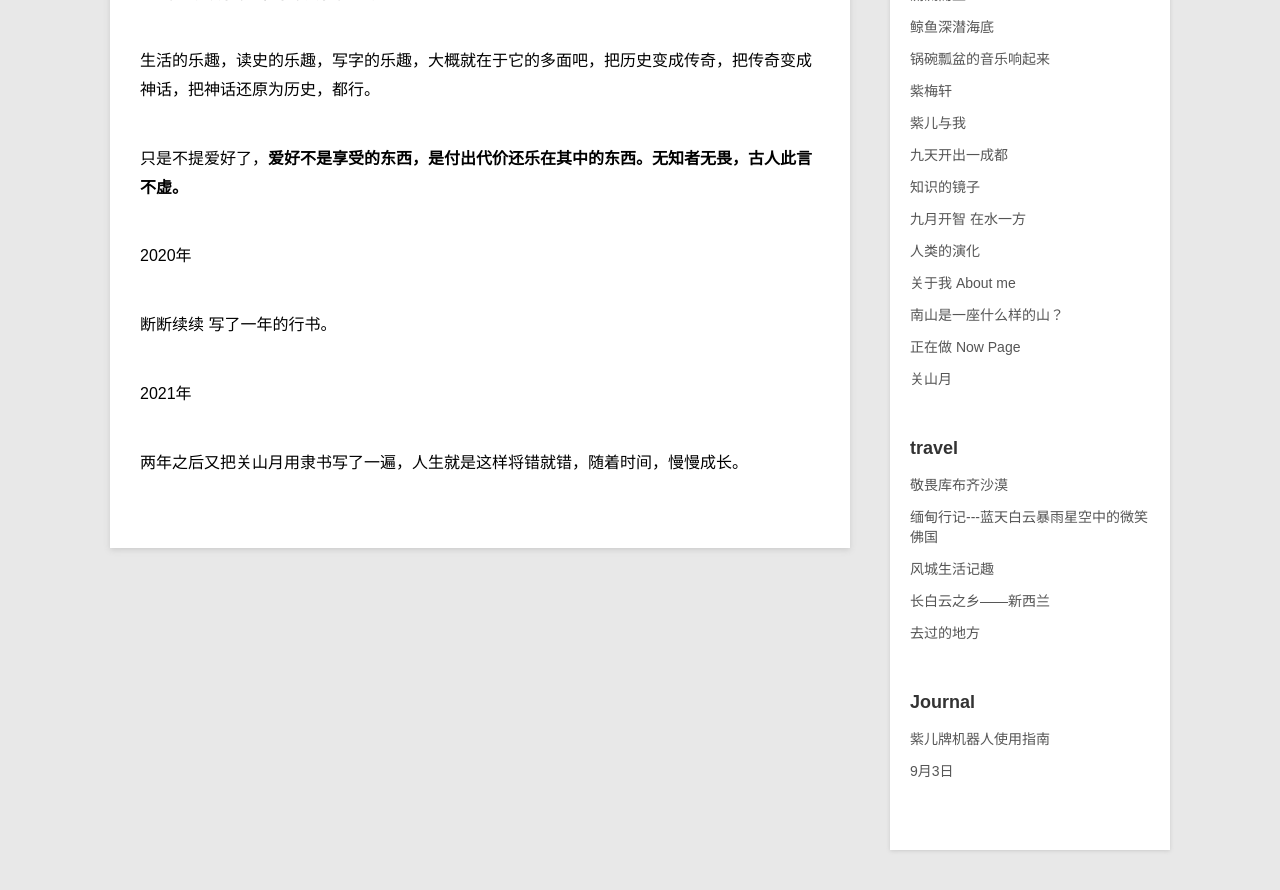
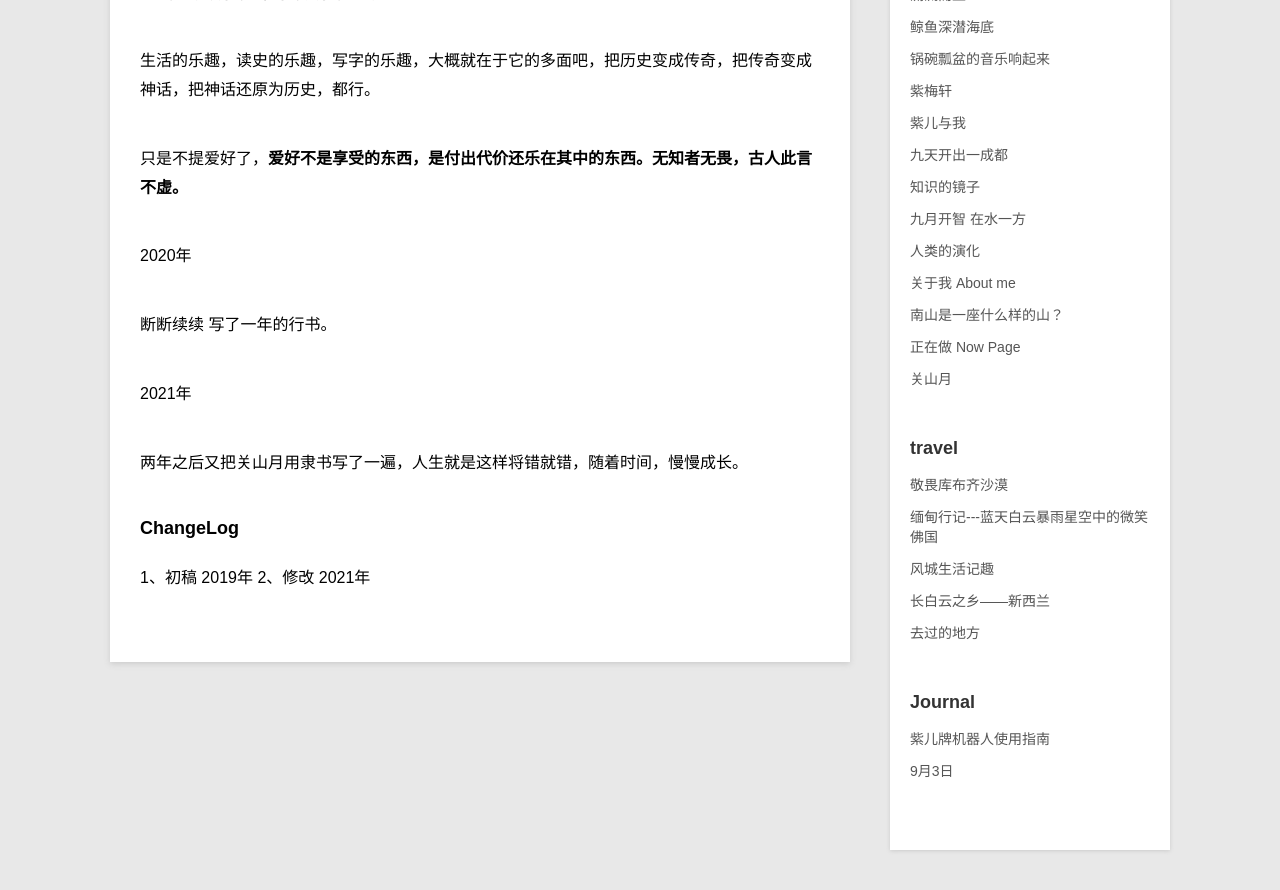
Before and after one commit to violettianjie/violettianjie.github.io, a Jekyll site: the page built from _posts/blog/2021-10-24-xiezi.md, in a window 1280 px wide and 900 px high, scrolled down 2730 px. Shown: the top 890 px of the window. Built offline with Jekyll 4.4.1, drawn with Linux system fonts in a browser that asks for light colours.

Commit message:
Update 2021-10-24-xiezi.md

```diff
--- a/_posts/blog/2021-10-24-xiezi.md
+++ b/_posts/blog/2021-10-24-xiezi.md
@@ -76,3 +76,11 @@ category: blog
 2021年
 
 两年之后又把关山月用隶书写了一遍，人生就是这样将错就错，随着时间，慢慢成长。
+
+
+
+
+### ChangeLog
+
+1、初稿 2019年
+2、修改 2021年
```
